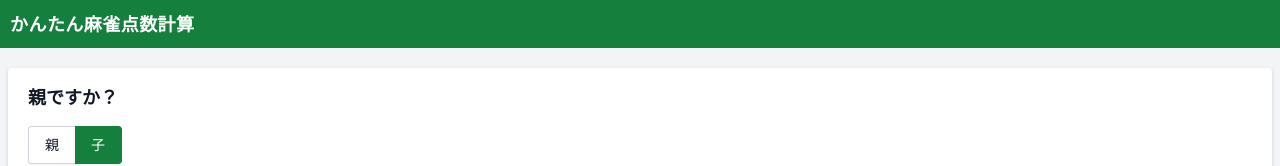
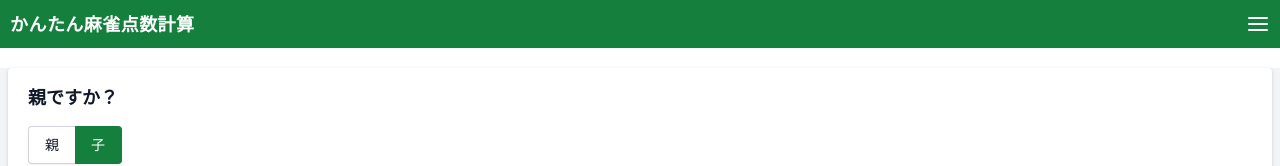
Before and after one commit to limoza/calc_mahjong_score-, a Next.js app: page / in a window 1280 px wide. Shown: the top 166 px of the page. Built offline with nearby package versions, Linux system fonts and the light colour scheme.

Commit message:
header周り修正

```diff
--- /dev/null
+++ b/src/components/Header.jsx
@@ -0,0 +1,26 @@
+import React from 'react'
+import { SiteTitle } from '@/components/SiteTitle'
+
+export const Header = React.memo(({}) => {
+  return (
+    <div className='flex items-center justify-between bg-green-700 p-2.5 text-white'>
+      <SiteTitle />
+      <div>
+        <svg
+          className='h-6 w-6 text-white'
+          viewBox='0 0 24 24'
+          fill='none'
+          stroke='currentColor'
+          strokeWidth='2'
+          strokeLinecap='round'
+          strokeLinejoin='round'
+        >
+          {' '}
+          <line x1='3' y1='12' x2='21' y2='12' />{' '}
+          <line x1='3' y1='6' x2='21' y2='6' />{' '}
+          <line x1='3' y1='18' x2='21' y2='18' />
+        </svg>
+      </div>
+    </div>
+  )
+})
--- a/src/components/KeyVisual.jsx
+++ /dev/null
@@ -1,9 +0,0 @@
-import React from 'react'
-
-export const KeyVisual = React.memo(() => {
-  return (
-    <div className='bg-green-700 p-2.5 text-white'>
-      <h1 className='text-lg font-bold tracking-wide'>かんたん麻雀点数計算</h1>
-    </div>
-  )
-})
--- /dev/null
+++ b/src/components/SiteTitle.jsx
@@ -0,0 +1,5 @@
+import React from 'react'
+
+export const SiteTitle = React.memo(() => (
+  <h1 className='text-lg font-bold tracking-wide'>かんたん麻雀点数計算</h1>
+))
--- a/src/pages/_document.jsx
+++ b/src/pages/_document.jsx
@@ -8,7 +8,7 @@ export default class Document extends NextDocument {
           <title>
             【役解説付き】かんたんに麻雀の点数計算ができる無料サイト【かんたん麻雀点数計算】
           </title>
-          <meta name='robots' content='noindex , nofollow' />
+          <meta name='robots' content='noindex, nofollow' />
           <meta
             name='description'
             content='【充実の役解説付き】誰でも”かんたん”に麻雀の点数計算ができる！上がった役を一覧から選ぶだけ！親、子それぞれの点数が簡単に分かる！ご利用は完全無料！画像付きで充実の役解説も！'
@@ -55,7 +55,6 @@ export default class Document extends NextDocument {
             href='/favicons/favicon-16x16.png'
           />
           <link rel='manifest' href='/favicons/manifest.json' />
-          <meta name='msapplication-TileColor' content='#ffffff' />
           <meta name='theme-color' content='#ffffff' />
         </Head>
         <body>
--- a/src/pages/index.js
+++ b/src/pages/index.js
@@ -1,6 +1,6 @@
 import React, { useState, useEffect } from 'react'
 
-import { KeyVisual } from '@/components/KeyVisual'
+import { Header } from '@/components/Header'
 import { YakuList } from '@/components/YakuList'
 import { AgariStatusList } from '@/components/AgariStatusList'
 import { Card } from '@/components/Card'
@@ -51,7 +51,6 @@ const Home = React.memo(() => {
 
   const [modalOpen, SetIsOpen] = useState({
     IsOpen: false,
-    yakuNumber: '',
   })
 
   useEffect(() => {
@@ -76,11 +75,11 @@ const Home = React.memo(() => {
 
   return (
     <>
+      <Modal modalOpen={modalOpen} SetIsOpen={SetIsOpen} />
+      <Header />
       <main
         className={`${modalOpen.IsOpen && `fixed`} bg-gray-100 text-gray-900`}
       >
-        <Modal modalOpen={modalOpen} SetIsOpen={SetIsOpen} />
-        <KeyVisual />
         <Card>
           <Title title={QuestionList.oya.title} />
           <AgariStatusList
--- a/src/pages/yaku_explanation.js
+++ b/src/pages/yaku_explanation.js
@@ -1,5 +1,5 @@
 import React from 'react'
-import { KeyVisual } from '@/components/KeyVisual'
+import { Header } from '@/components/Header'
 import { YakuExplanationList } from '@/components/YakuExplanationList'
 import { yakuNumberSections } from '@/constants/constants'
 import { Card } from '@/components/Card'
@@ -8,7 +8,7 @@ const YakuExplanation = React.memo(() => {
   return (
     <>
       <main className={`bg-gray-100 text-gray-900`}>
-        <KeyVisual />
+        <Header />
         {yakuNumberSections.map((yakuNumberSection) => {
           return (
             <Card key={`YakuExplanationList-${yakuNumberSection.yakuNumber}`}>
```
